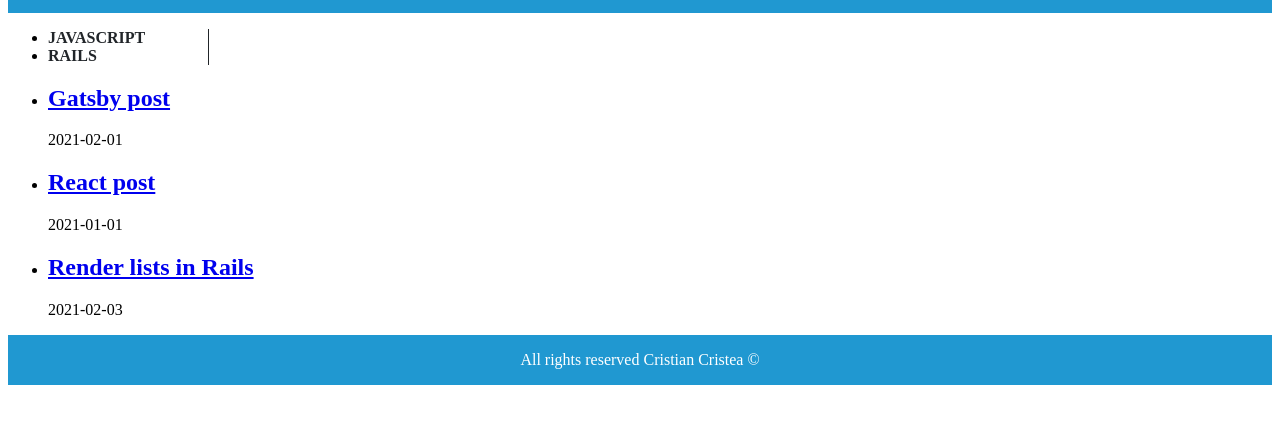
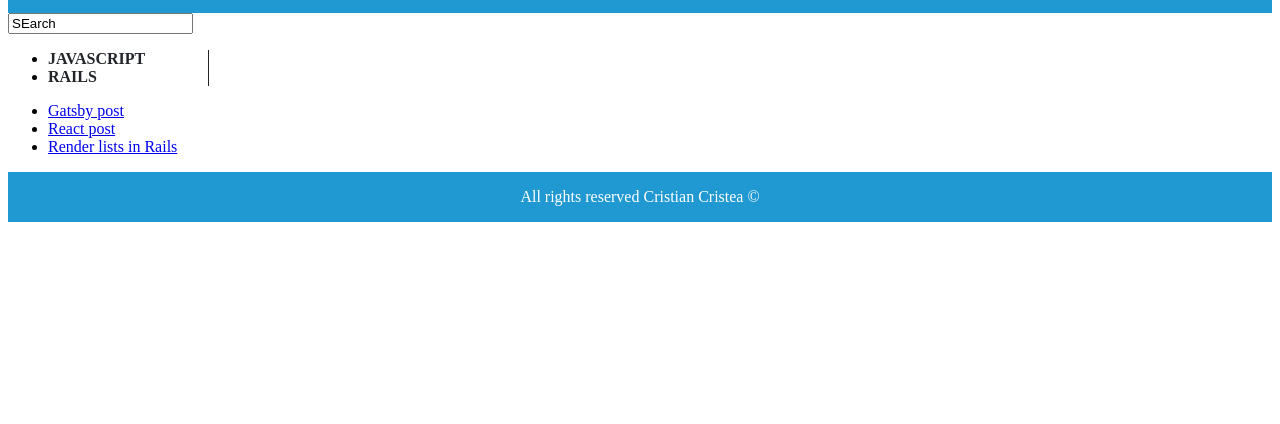
Before and after one commit to CristianCristea/blog-gatsbyjs, a Gatsby site: page /blog in a window 1280 px wide. Shown: the part 110-534 px from the top of the page. Built offline with nearby package versions, Linux system fonts and the light colour scheme; Gatsby itself is replaced by a stand-in of ours.

Commit message:
Style sidebar

```diff
--- a/src/components/layout.js
+++ b/src/components/layout.js
@@ -6,6 +6,9 @@ const Layout = (props) => {
   return (
     <main>
       <Header />
+      <section className='search'>
+        <input type='text' value='SEarch' className='w-100' />
+      </section>
       {props.children}
       <Footer />
     </main>
--- a/src/pages/blog.js
+++ b/src/pages/blog.js
@@ -4,6 +4,7 @@ import { Link, graphql, useStaticQuery } from 'gatsby';
 import Layout from '../components/layout';
 import Head from '../components/head';
 import Sidebar from '../components/sidebar';
+import * as blogStyles from './blogStyles.module.scss';
 
 const BlogPage = () => {
   const data = useStaticQuery(graphql`
@@ -48,10 +49,12 @@ const BlogPage = () => {
               {data.allMarkdownRemark.edges.map((edge) => {
                 return (
                   <li key={edge.node.id}>
-                    <Link to={`/blog/${edge.node.fields.slug}`}>
-                      <h2>{edge.node.frontmatter.title}</h2>
+                    <Link
+                      to={`/blog/${edge.node.fields.slug}`}
+                      className='mb-3 d-inline-block'
+                    >
+                      {edge.node.frontmatter.title}
                     </Link>
-                    <p>{edge.node.frontmatter.date}</p>
                   </li>
                 );
               })}
--- a/src/templates/category.js
+++ b/src/templates/category.js
@@ -43,7 +43,10 @@ const Category = (props) => {
               {props.data.allMarkdownRemark.edges.map((edge) => {
                 return (
                   <li key={edge.node.id}>
-                    <Link to={`/blog/${edge.node.fields.slug}`}>
+                    <Link
+                      to={`/blog/${edge.node.fields.slug}`}
+                      className='mb-3 d-inline-block'
+                    >
                       {edge.node.frontmatter.title}
                     </Link>
                   </li>
```
Also changed, not shown: src/pages/blogStyles.module.scss (added).
